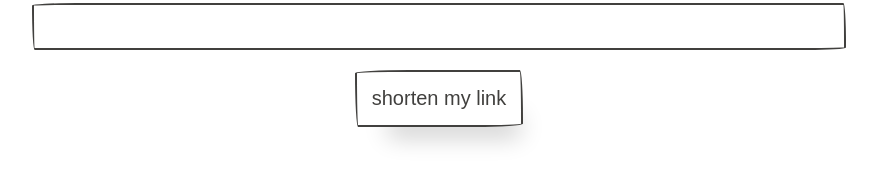
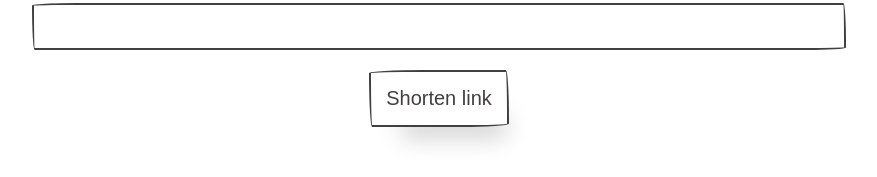
Before and after one commit to danielireson/serverless-url-shortener, a website: page static/template.html in a window 1280 px wide. Shown: the part 219-396 px from the top of the page, without its empty margins (201-1078 px from the left). Drawn offline with Linux system fonts and the light colour scheme; a web font is replaced by a local one.

Commit message:
change 'shorten my link' to 'shorten link'

```diff
--- a/static/template.html
+++ b/static/template.html
@@ -25,7 +25,7 @@
           <input class="input-block" name="url" type="url" id="url"  autocomplete="off" required>
         </div>
         <div id="message" class="alert alert-primary"></div>
-        <input class="paper-btn" type="submit" value="shorten my link">
+        <input class="paper-btn" type="submit" value="Shorten link">
       </form>
     </div>
   </div>
```
